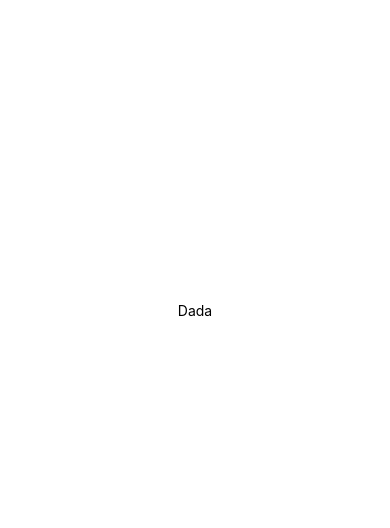
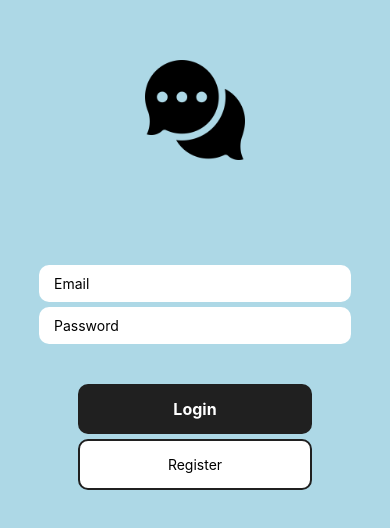
Before and after one commit to madalin11/MancYurie-App, a React Native app: screen / in a window 390 px wide. Shown: the part 112-640 px from the top of the page. Built offline with nearby package versions, Linux system fonts and the light colour scheme.

Commit message:
Set up loghin / home screens

```diff
--- a/App.js
+++ b/App.js
@@ -1,13 +1,24 @@
 import { StatusBar } from 'expo-status-bar';
 import React from 'react';
-import { StyleSheet, Text, View } from 'react-native';
+import { Keyboard, KeyboardAvoidingViewBase, KeyboardAvoidingViewComponent, StyleSheet, Text, View } from 'react-native';
+import { NavigationContainer } from '@react-navigation/native';
+import { createNativeStackNavigator } from '@react-navigation/native-stack';
 
+
+import Home from './Screens/Home';
+import Login from './Screens/Login';
+
+
+
+const Stack = createNativeStackNavigator();
 export default function App() {
   return (
-    <View style={styles.container}>
-      <Text>Dada</Text>
-      <StatusBar style="auto" />
-    </View>
+    <NavigationContainer>
+      <Stack.Navigator>
+        <Stack.Screen options={{headerShown: false}} name = "Login screen" component={Login} />
+        <Stack.Screen options={{headerShown: false}} name="Home screen" component={Home} />
+      </Stack.Navigator>
+    </NavigationContainer>
   );
 }
 
--- a/Screens/Home.js
+++ b/Screens/Home.js
@@ -0,0 +1,41 @@
+import React from 'react'
+import { StyleSheet, Text, TouchableOpacity, View } from 'react-native'
+
+
+
+
+
+const Home = ({navigation}) => {
+    return (
+        <View style={styles.button}>
+            <TouchableOpacity
+                    onPress={() => navigation.navigate("Login screen")}
+                    style={styles.container}
+
+                >
+                    <Text style={{color:'white',fontWeight:'bold',fontSize:45}}>Sign out</Text>
+                </TouchableOpacity>
+        </View>
+    )
+}
+export default Home
+const styles = StyleSheet.create({
+    button:{
+        width: '100%',
+        flex:1,
+        justifyContent: 'center',
+        alignItems: 'center',
+        backgroundColor:'#ffc0c0'
+
+    },
+    container:{
+        padding:15,
+        backgroundColor:'#202020',
+        borderRadius:10,
+        width:'60%',
+        paddingVertical:15,
+        marginHorizontal:10,
+
+        alignItems:'center'
+    },
+})
--- a/Screens/Login.js
+++ b/Screens/Login.js
@@ -0,0 +1,114 @@
+import { NavigationContainer } from '@react-navigation/native'
+import React, { useState } from 'react'
+import { KeyboardAvoidingView, StyleSheet, Text, TextInput, TouchableOpacity, View, TouchableWithoutFeedback, Keyboard, Image, Platform } from 'react-native'
+
+
+
+const Login = ({navigation}) => {
+    const [email, setEmail] = useState('')
+    const [password, setpassword] = useState('')
+    return (
+        <TouchableWithoutFeedback  onPress={Keyboard.dismiss}>
+            <KeyboardAvoidingView
+                style={styles.container}
+
+                behavior={Platform.OS==='ios' ? 'padding':'height'}
+            >
+            <View>
+                <Image style={{ width: 100, height: 100, marginTop: 50, marginBottom: 100, alignContent: 'center' }} source={require('../Icons/chat.png')} />
+            </View>
+            <View style={styles.inputContainer}>
+
+                <TextInput
+                    placeholder="Email"
+                    type="email"
+                    value={email}
+                    onChangeText={text => setEmail(text)}
+                    style={styles.input}
+                />
+                <TextInput
+                    placeholder="Password"
+                    value={password}
+                    onChangeText={text => setpassword(text)}
+                    style={styles.input}
+                    secureTextEntry
+                />
+
+            </View>
+            <View style={styles.buttonContainer}>
+                <TouchableOpacity
+                    onPress={() => { }}
+                    style={styles.button}
+
+                >
+                    <Text style={styles.buttonText}>Login</Text>
+                </TouchableOpacity>
+                <TouchableOpacity
+                    onPress={() => navigation.navigate("Home screen")}
+                    style={[styles.button, styles.buttonOutline]}
+
+                >
+                    <Text styles={styles.buttonOutlineText}>Register</Text>
+                </TouchableOpacity>
+                <View style={{height:100}}/>
+            </View>
+
+        </KeyboardAvoidingView>
+        </TouchableWithoutFeedback >
+    )
+}
+export default Login
+
+const styles = StyleSheet.create({
+    container: {
+        flex: 1,
+        justifyContent: 'center',
+        alignItems: 'center',
+        backgroundColor: '#ADD8E6',
+
+    },
+    inputContainer: {
+        width: '80%',
+    },
+    input: {
+        backgroundColor: 'white',
+        paddingHorizontal: 15,
+        paddingVertical: 10,
+        borderRadius: 10,
+        marginTop: 5,
+    },
+    buttonContainer: {
+        width: '60%',
+        justifyContent: 'center',
+        alignItems: 'center',
+        marginTop: 40,
+
+    },
+    button: {
+        backgroundColor: '#202020',
+        width: '100%',
+        padding: 15,
+        borderRadius: 10,
+        alignItems: 'center',
+
+
+
+    },
+    buttonOutline: {
+        backgroundColor: 'white',
+        marginTop: 5,
+        marginBottom: 20,
+        borderColor: '#202020',
+        borderWidth: 2,
+    },
+    buttonText: {
+        color: 'white',
+        fontWeight: '700',
+        fontSize: 16,
+    },
+    buttonOutlineText: {
+        color: 'blue',
+        fontWeight: 'bold',
+        fontSize: 16,
+    },
+})
--- a/package.json
+++ b/package.json
@@ -9,6 +9,7 @@
   },
   "dependencies": {
     "@react-navigation/native": "^6.0.6",
+    "@react-navigation/native-stack": "^6.2.5",
     "expo": "~42.0.1",
     "expo-status-bar": "~1.0.4",
     "react": "16.13.1",
@@ -16,7 +17,8 @@
     "react-native": "https://github.com/expo/react-native/archive/sdk-42.0.0.tar.gz",
     "react-native-safe-area-context": "3.2.0",
     "react-native-screens": "~3.4.0",
-    "react-native-web": "~0.13.12"
+    "react-native-web": "~0.13.12",
+    "firebase": "8.2.3"
   },
   "devDependencies": {
     "@babel/core": "^7.9.0"
```
Also changed, not shown: Icons/chat.png (added), 1 other file (tests, documents, lock files or other folders).
